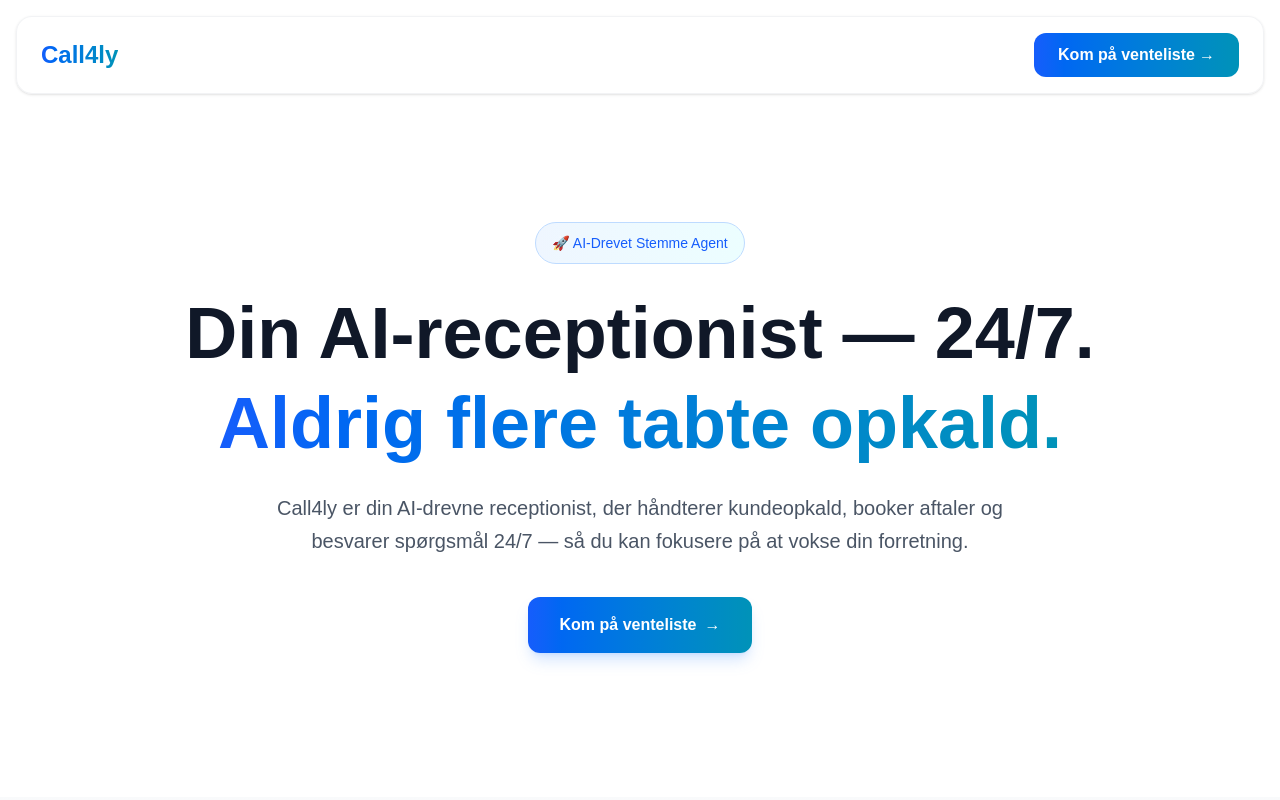
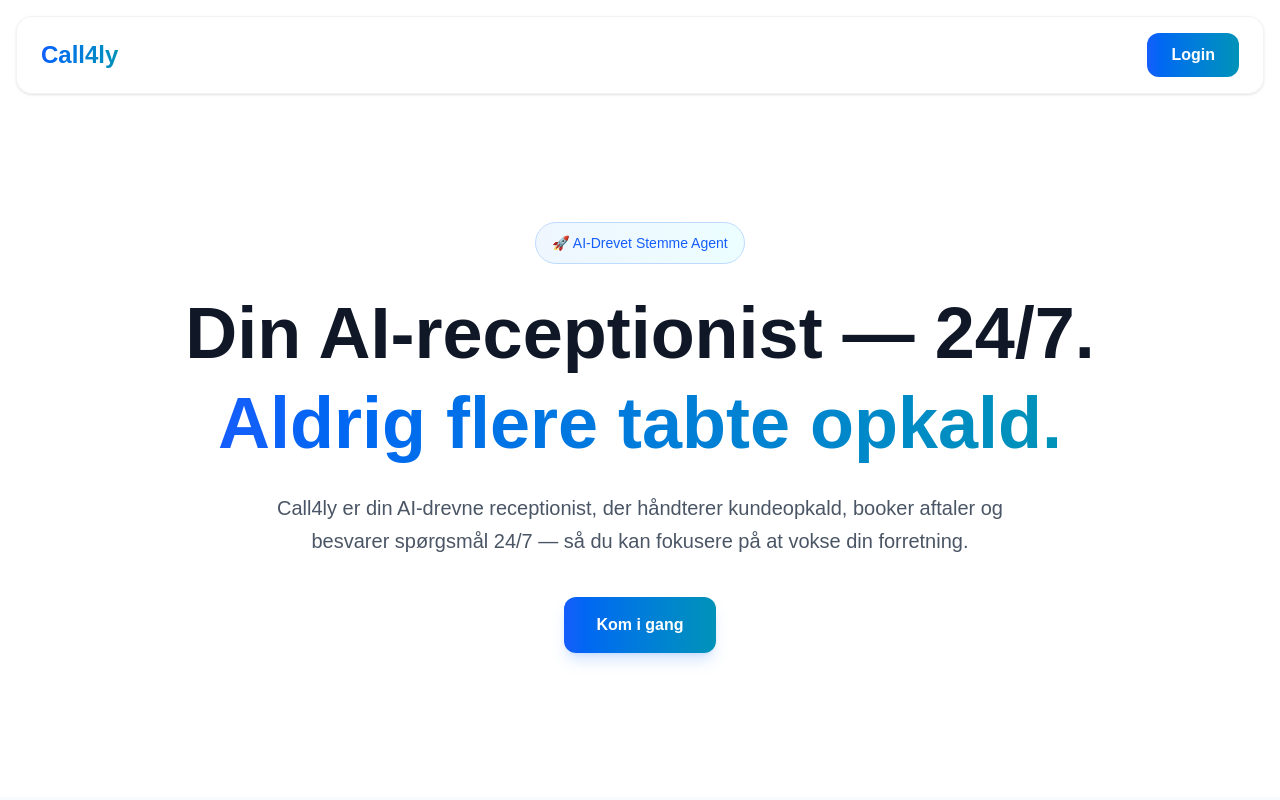
Before and after one commit to moha3052/call4ly-landing, a Next.js app: page / in a window 1280 px wide. Shown: the top 800 px of the page. Built offline with nearby package versions, Linux system fonts and the light colour scheme.

Commit message:
Har ændret i knapperne i landing page og tilføjet login og signup page

```diff
--- a/app/components/navigation/Navbar.tsx
+++ b/app/components/navigation/Navbar.tsx
@@ -12,27 +12,16 @@
 
                     {/* Logo */}
                     <Link href="/" aria-label="Call4ly Forside" className="flex items-center gap-2 cursor-pointer">
-                        {/* Optional real logo */}
-                        {/*
-            <Image
-              src="/logo.png"
-              alt="Call4ly Logo"
-              width={32}
-              height={32}
-            />
-            */}
                         <h2 className="text-2xl font-bold bg-gradient-to-r from-blue-600 to-cyan-600 bg-clip-text text-transparent transition-all duration-300">
                             Call4ly
                         </h2>
                     </Link>
 
-                    {/* CTA */}
                     <Link
-                        href="/waitlist"
-                        className="group bg-gradient-to-r from-blue-600 to-cyan-600 hover:from-blue-700 hover:to-cyan-700 text-white font-semibold py-2.5 px-6 rounded-xl  transition-all transform hover:scale-105"
+                        href="/login"
+                        className="bg-gradient-to-r from-blue-600 to-cyan-600 hover:from-blue-700 hover:to-cyan-700 text-white font-semibold py-2.5 px-6 rounded-xl transition-all transform hover:scale-105 focus:ring-2 focus:ring-blue-500 focus:outline-none focus:scale-105"
                     >
-                        Kom på venteliste
-                        <span className="inline-block ml-1 transform group-hover:translate-x-1 transition-transform">→</span>
+                        Login
                     </Link>
 
                 </div>
--- a/app/components/navigation/NavbarWrapper.tsx
+++ b/app/components/navigation/NavbarWrapper.tsx
@@ -5,6 +5,6 @@
 
 export default function NavbarWrapper() {
     const pathname = usePathname();
-    if (pathname === "/waitlist"  ) return null;
+    if (pathname === "/login" || pathname === "/signup"  || pathname === "/waitlist"  ) return null;
     return <Navbar />;
 }
--- a/app/login/page.tsx
+++ b/app/login/page.tsx
@@ -2,7 +2,7 @@
 export default function LoginPage(){
     return(
         <div>
-
+            <h1>Login page </h1>
         </div>
     )
 }
--- a/app/page.tsx
+++ b/app/page.tsx
@@ -34,11 +34,10 @@
 
                     <div className="flex justify-center items-center mb-16 animate-slide-up delay-200">
                         <Link
-                            href="/waitlist"
-                            className="group bg-gradient-to-r from-blue-600 to-cyan-600 hover:from-blue-700 hover:to-cyan-700 text-white font-semibold py-4 px-8 rounded-xl shadow-lg shadow-blue-500/20 transition-all transform hover:scale-105 hover:shadow-xl hover:shadow-blue-500/30"
+                            href="/signup"
+                            className="bg-gradient-to-r from-blue-600 to-cyan-600 hover:from-blue-700 hover:to-cyan-700 text-white font-semibold py-4 px-8 rounded-xl shadow-lg shadow-blue-500/20 transition-all transform hover:scale-105 hover:shadow-xl hover:shadow-blue-500/30"
                         >
-                            Kom på venteliste
-                            <span className="inline-block ml-2 transform group-hover:translate-x-1 transition-transform">→</span>
+                            Kom i gang
                         </Link>
                     </div>
                 </div>
--- a/app/signup/page.tsx
+++ b/app/signup/page.tsx
@@ -2,7 +2,7 @@
 export default function SignupPage(){
     return(
         <div>
-
+            <h1>Signup page</h1>
         </div>
     )
 }
```
